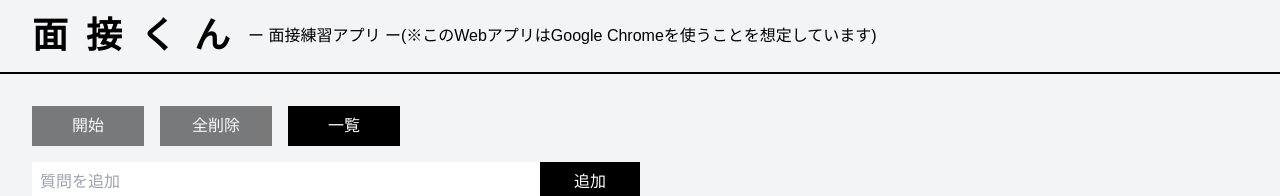
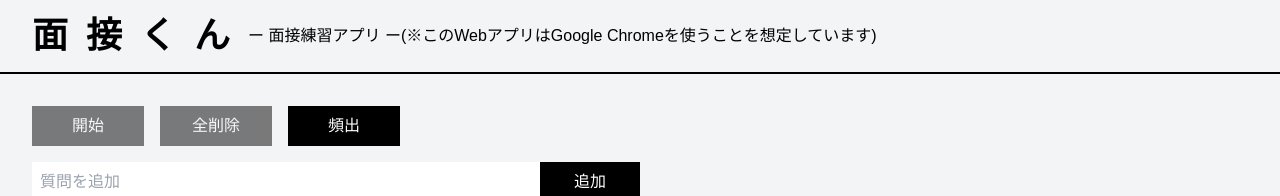
Before and after one commit to NozomuTsuruta/mensetu-kun, a Next.js app: page / in a window 1280 px wide. Shown: the top 196 px of the page. Built offline with nearby package versions, Linux system fonts and the light colour scheme; a web font is replaced by a local one.

Commit message:
add: 頻出とトップを切り替え可能にした、タイトルも追加

```diff
--- a/src/components/Wrapper.tsx
+++ b/src/components/Wrapper.tsx
@@ -1,4 +1,5 @@
 import { FC, useEffect } from "react";
+import Head from "next/head";
 import { useDispatch } from "react-redux";
 import { readQuestions } from "../redux/questions/actions";
 import { Header } from "./Header";
@@ -11,6 +12,10 @@ export const Wrapper: FC = ({ children }) => {
   return (
     <>
       <Header />
+      <Head>
+        <title>面接くん</title>
+        <meta name="viewport" content="initial-scale=1.0, width=device-width" />
+      </Head>
       <div className="px-8">{children}</div>
     </>
   );
--- a/src/pages/index.tsx
+++ b/src/pages/index.tsx
@@ -1,5 +1,5 @@
 import Router from "next/router";
-import { useEffect } from "react";
+import { useEffect, useState } from "react";
 import { FormProvider, useForm } from "react-hook-form";
 import { useDispatch, useSelector } from "react-redux";
 import { Form } from "../components/Form";
@@ -8,16 +8,23 @@ import { IStore } from "../redux";
 import { readAnswers } from "../redux/answers/actions";
 import { createQuestion, deleteAllQuestion } from "../redux/questions/actions";
 import { IQuestion } from "../redux/questions/types";
+import { frequentQuestions } from "../util";
 
 type IForm = Omit<IQuestion, "id">;
 
 export default function Index() {
+  const [isFrequent, setIsFrequent] = useState(false);
   const questions = useSelector((state: IStore) => state.questions);
   const methods = useForm();
   const dispatch = useDispatch();
   useEffect(() => {
     dispatch(readAnswers());
   }, []);
+  const list = isFrequent
+    ? frequentQuestions.filter(
+        ({ text }) => !questions.some((question) => question.text === text)
+      )
+    : questions;
 
   const submit = (data: IForm) => {
     dispatch(createQuestion({ text: data.text, second: 60 }));
@@ -43,12 +50,15 @@ export default function Index() {
         >
           全削除
         </button>
-        <button className="button" onClick={() => Router.push("/frequent")}>
-          一覧
+        <button
+          className="button"
+          onClick={() => setIsFrequent((prev) => !prev)}
+        >
+          {isFrequent ? "TOP" : "頻出"}
         </button>
       </div>
-      <Form mode="add" submit={submit} />
-      <List list={questions} />
+      {!isFrequent && <Form mode="add" submit={submit} />}
+      <List list={list} />
     </FormProvider>
   );
 }
```
